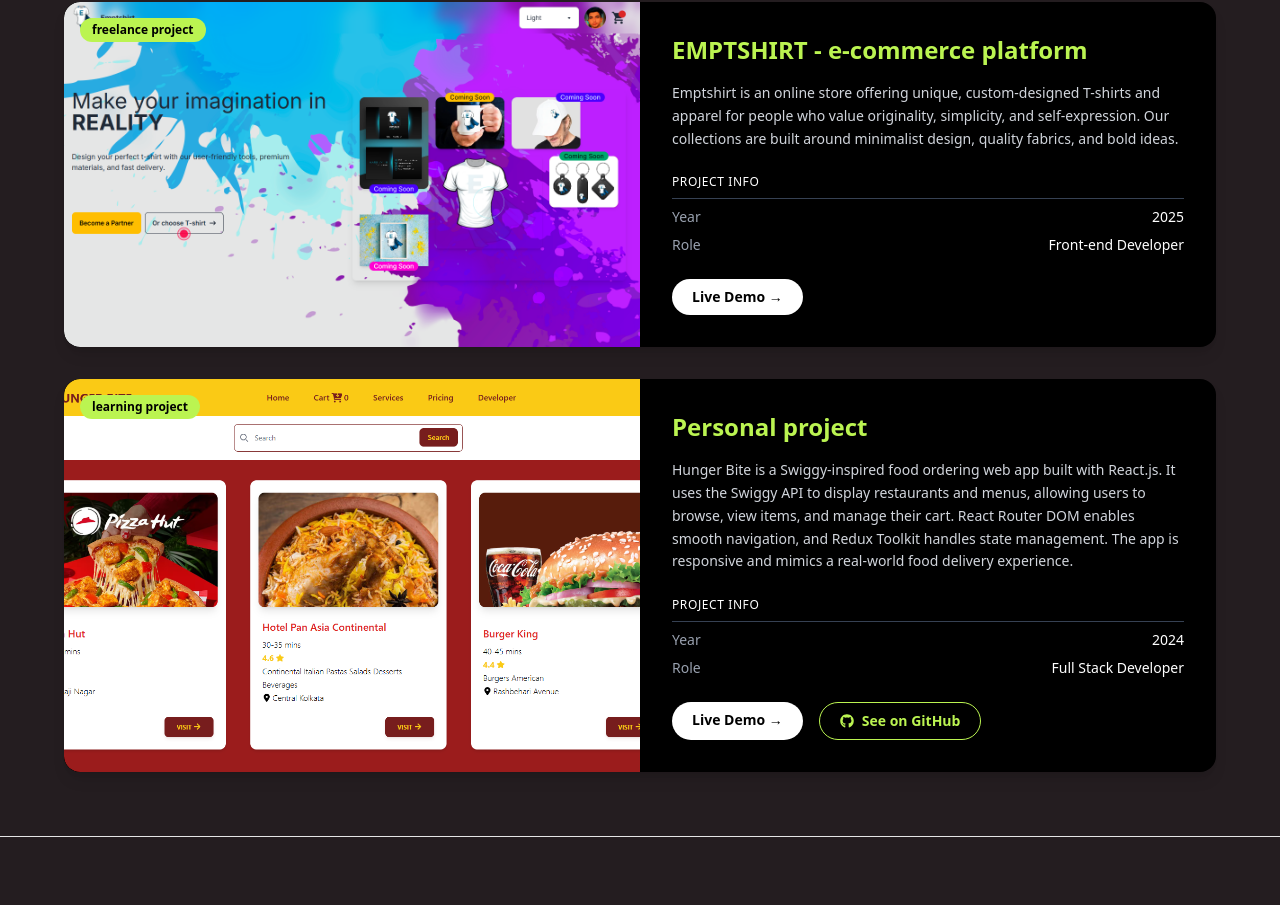
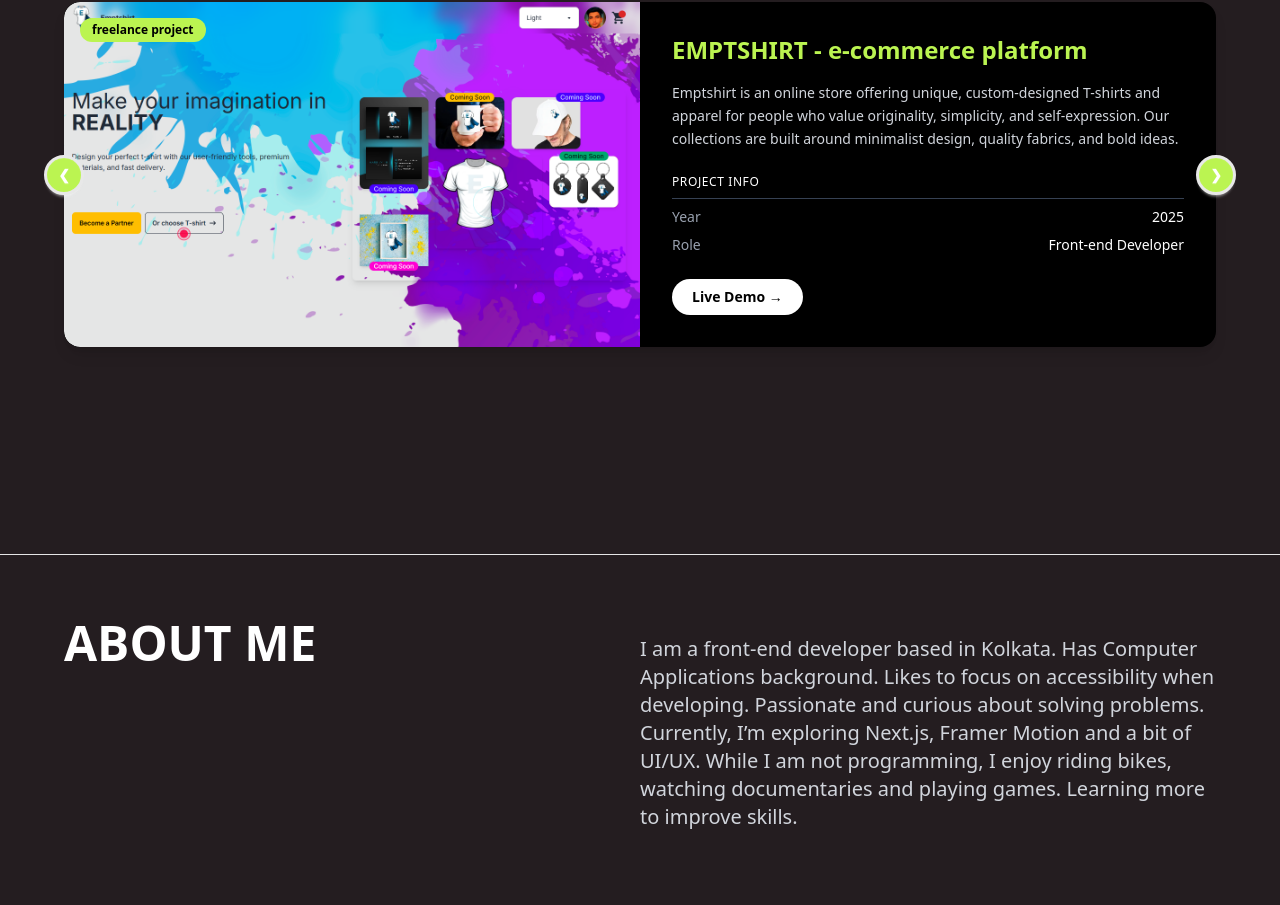
Before and after one commit to AMINHAQUE-006/portfolio, a Next.js app: page / in a window 1280 px wide. Shown: the part 1111-2016 px from the top of the page. Built offline with nearby package versions, Linux system fonts and the light colour scheme.

Commit message:
crousel added

```diff
--- a/src/modules/work/work-page.tsx
+++ b/src/modules/work/work-page.tsx
@@ -1,6 +1,7 @@
+'use client'
 import Image from 'next/image';
 import Link from 'next/link';
-import React from 'react';
+import React, { useState } from 'react';
 import { FaGithub } from 'react-icons/fa';
 
 const projects = [
@@ -16,7 +17,7 @@
     githubRepo: "",
   },
   {
-  name: "Personal project",
+    name: "Hugner bite",
     type: "learning project",
     imgUrl: "/hunger-bite.png",
     description: `Hunger Bite is a Swiggy-inspired food ordering web app built with React.js. It uses the Swiggy API to display restaurants and menus, allowing users to browse, view items, and manage their cart. React Router DOM enables smooth navigation, and Redux Toolkit handles state management. The app is responsive and mimics a real-world food delivery experience.`,
@@ -25,13 +26,21 @@
     liveLink: "https://hungerbite.vercel.app/",
     githubRepo: "https://github.com/AMINHAQUE-006/Hunger-Bite",
   },
-
 ]
 
 const WorkPage = () => {
+  const [activeSlide, setActiveSlide] = useState(0);
+
+  const prevSlide = () => {
+    setActiveSlide((prev) => (prev === 0 ? projects.length - 1 : prev - 1));
+  };
+
+  const nextSlide = () => {
+    setActiveSlide((prev) => (prev === projects.length - 1 ? 0 : prev + 1));
+  };
+
   return (
     <div className="bg-[#241d20] text-white px-6 py-16 min-h-screen">
-      {/* Page Header */}
       <div className="max-w-6xl mx-auto mb-16">
         <h1 className="text-4xl md:text-5xl font-extrabold uppercase mb-4 text-white">Featured Projects</h1>
         <p className="text-gray-300 text-lg max-w-2xl">
@@ -39,11 +48,11 @@
         </p>
       </div>
 
-      <div className='flex flex-col gap-8'>
-      {/* Project Card */}
+      <div className='relative w-full'>
+        <div className="carousel-item relative w-full">
           {projects.map((el, i) => (
+            i === activeSlide && (
               <div key={i} className="max-w-6xl mx-auto bg-black rounded-2xl flex flex-col md:flex-row overflow-hidden shadow-lg">
-          {/* Image Section */}
                 <div className="relative w-full md:w-1/2 bg-black">
                   <div className="absolute top-4 left-4 bg-[#BBF451] text-black font-semibold text-xs px-3 py-1 rounded-full z-10">
                     {el.type}
@@ -51,47 +60,43 @@
                   <div className="relative h-64 md:h-full">
                     <Image
                       src={el?.imgUrl}
-                alt="EMPTSHIRT project"
-                layout="fill"
-                objectFit="cover"
-                className="rounded-t-2xl md:rounded-none md:rounded-l-2xl"
+                      alt={el?.name}
+                      fill
+                      className="object-cover rounded-t-2xl md:rounded-none md:rounded-l-2xl"
                       priority
                     />
                   </div>
                 </div>
-          {/* Text Content */}
+
                 <div className="w-full md:w-1/2 p-8 flex flex-col justify-between">
                   <div>
-              <h2 className="text-2xl font-semibold mb-4 text-[#BBF451]">
-                {el?.name}
-              </h2>
+                    <h2 className="text-2xl font-semibold mb-4 text-[#BBF451]">{el?.name}</h2>
                     <p className="text-gray-300 mb-6 text-sm leading-relaxed hover:text-white">
                       {el?.description}
                     </p>
-              {/* Project Info Section */}
                     <div className="text-sm text-gray-400 space-y-2">
                       <h3 className="uppercase text-xs tracking-wider text-white hover:text-[#BBF451] hover:font-bold">Project Info</h3>
                       <hr className="border-gray-700 my-2" />
                       <div className="flex justify-between">
                         <span>Year</span>
-                  <span className="text-white hover:text-[#BBF451] hover:font-bold hover:text-md ">{el?.year}</span>
+                        <span className="text-white hover:text-[#BBF451] hover:font-bold">{el?.year}</span>
                       </div>
                       <div className="flex justify-between">
                         <span>Role</span>
-                  <span className="text-white hover:text-[#BBF451] hover:font-bold hover:text-md">{el.role}</span>
+                        <span className="text-white hover:text-[#BBF451] hover:font-bold">{el?.role}</span>
                       </div>
                     </div>
                   </div>
-            {/* Action Buttons */}
+
                   <div className="mt-6 flex flex-wrap gap-4">
                     <Link
                       href={el?.liveLink}
                       target="_blank"
-                className="px-5 py-2 text-sm font-semibold bg-white text-black rounded-full hover:bg-[#BBF451] hover:text-white hover:font-bold transition"
+                      className="px-5 py-2 text-sm font-semibold bg-white text-black rounded-full hover:bg-[#BBF451] hover:text-white transition"
                     >
                       Live Demo →
                     </Link>
-              {el?.githubRepo &&
+                    {el?.githubRepo && (
                       <Link
                         href={el?.githubRepo}
                         target="_blank"
@@ -100,12 +105,18 @@
                         <FaGithub />
                         See on GitHub
                       </Link>
-              }
+                    )}
                   </div>
                 </div>
               </div>
+            )
           ))}
+        </div>
 
+        <div className="absolute left-5 right-5 top-1/2 flex -translate-y-1/2 justify-between">
+          <button onClick={prevSlide} className="btn btn-circle text-white bg-[#BBF451]">❮</button>
+          <button onClick={nextSlide} className="btn btn-circle text-white bg-[#BBF451]">❯</button>
+        </div>
       </div>
     </div>
   );
```
Lines whose indentation alone changed are shown as unchanged.
